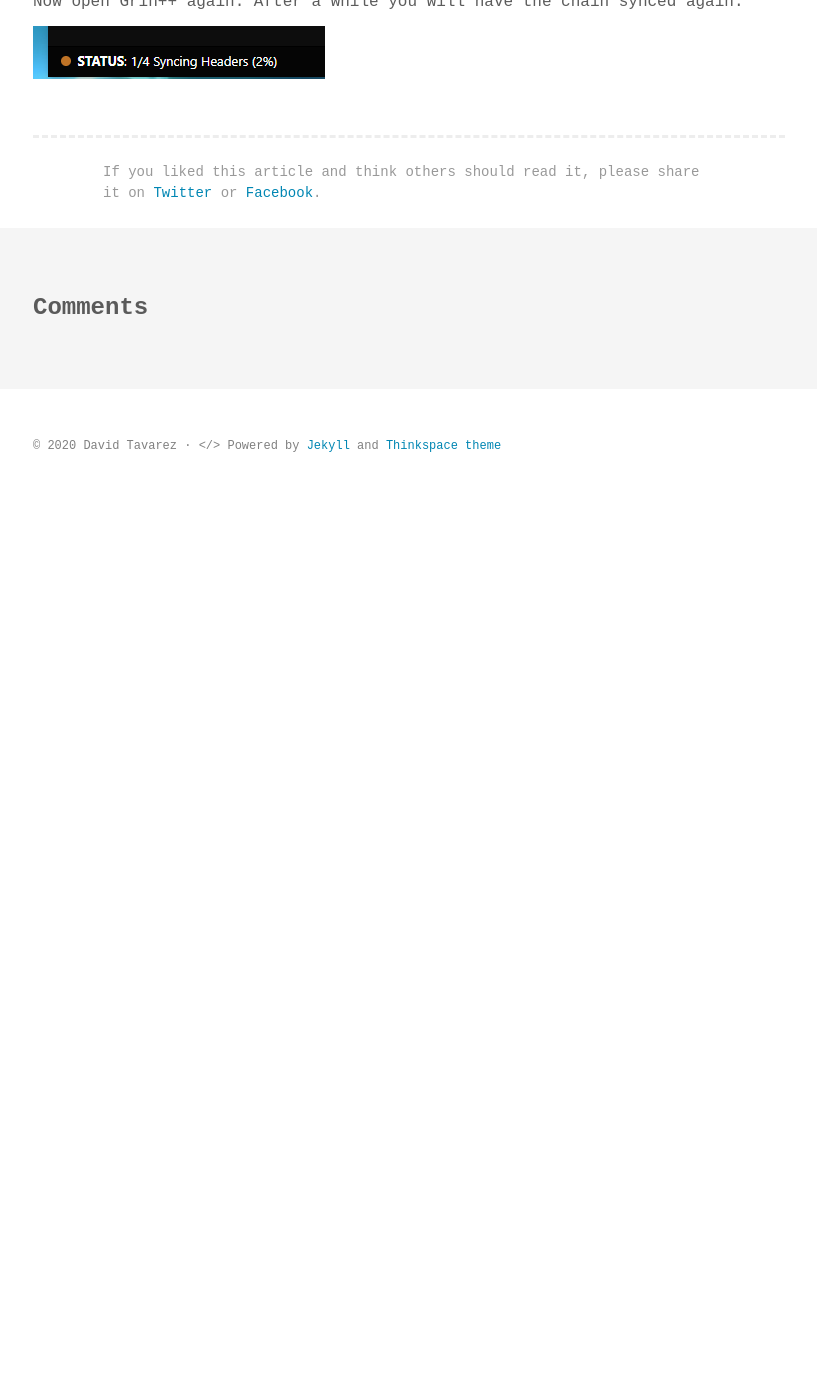
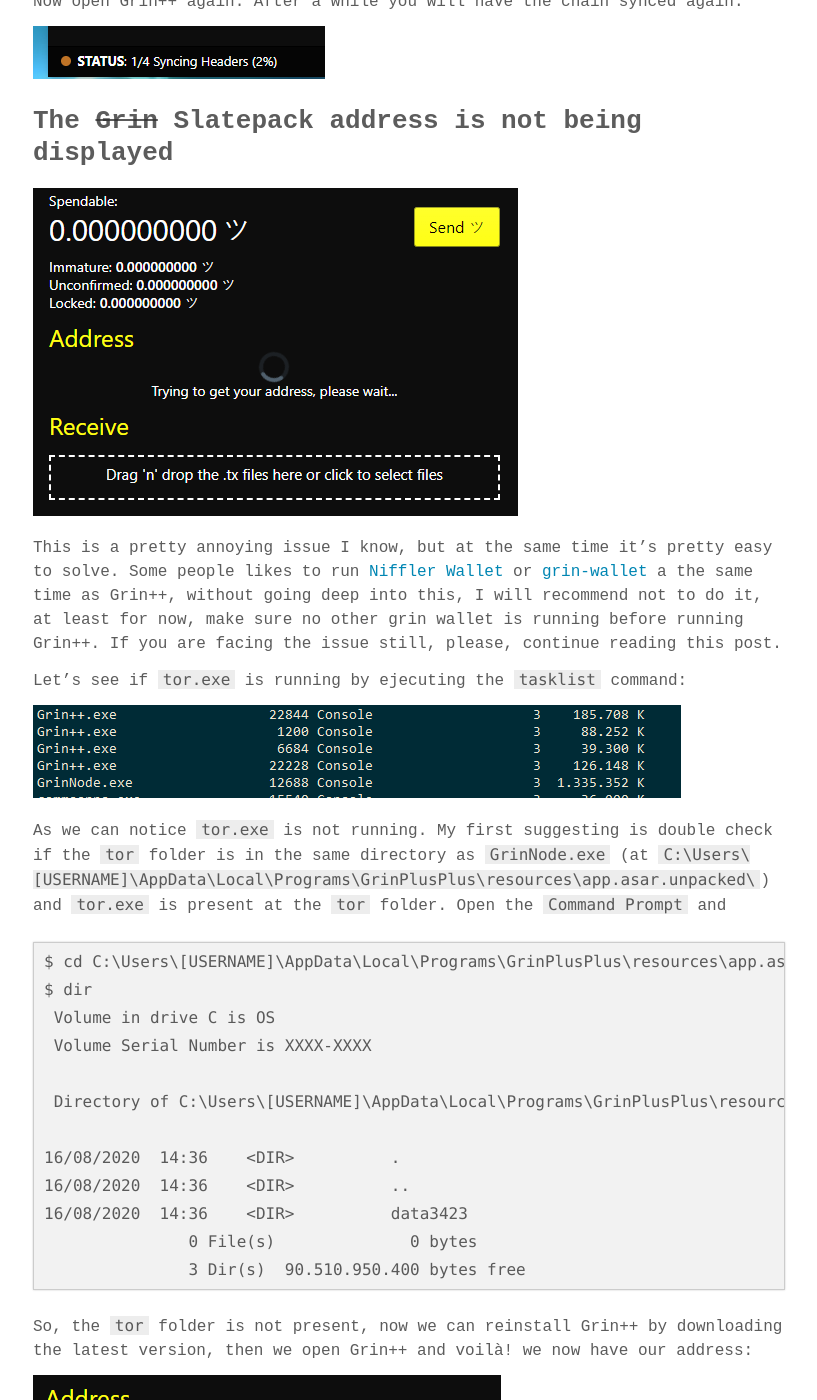
Before and after one commit to davidtavarez/davidtavarez.github.io, a Jekyll site: the page built from _posts/2020-08-12-troubleshooting-grinplusplus.md, in a window 1280 px wide and 1400 px high, scrolled down 3695 px. Shown: the whole window, without its empty margins (231-1048 px from the left). Built offline with Jekyll 4.4.1, drawn with Linux system fonts in a browser that asks for light colours; some web fonts are replaced; comment, search, counter and statistics services are not loaded; before the commit the page ends 4198 px from its top, so only the background shows below that.

Commit message:
more issues

````diff
--- a/_posts/2020-08-12-troubleshooting-grinplusplus.md
+++ b/_posts/2020-08-12-troubleshooting-grinplusplus.md
@@ -62,3 +62,34 @@
 Now open Grin++ again. After a while you will have the chain synced again.
 
 ![Syncing Headers](https://raw.githubusercontent.com/davidtavarez/davidtavarez.github.io/master/_images/posts/SyncingHeaders.png)
+
+## The ~~Grin~~ Slatepack address is not being displayed
+
+![No Address](https://raw.githubusercontent.com/davidtavarez/davidtavarez.github.io/master/_images/posts/NoAddress.png)
+
+This is a pretty annoying issue I know, but at the same time it's pretty easy to solve. Some people likes to run [Niffler Wallet](https://github.com/grinfans/Niffler) or [grin-wallet](https://github.com/mimblewimble/grin-wallet) a the same time as Grin++, without going deep into this, I will recommend not to do it, at least for now, make sure no other grin wallet is running before running Grin++. If you are facing the issue still, please, continue reading this post.
+
+Let's see if `tor.exe` is running by ejecuting the `tasklist` command:
+
+![tor.exe is not running](https://raw.githubusercontent.com/davidtavarez/davidtavarez.github.io/master/_images/posts/NoTorRunning.png)
+
+As we can notice `tor.exe` is not running. My first suggesting is double check if the `tor` folder is in the same directory as `GrinNode.exe` (at `C:\Users\[USERNAME]\AppData\Local\Programs\GrinPlusPlus\resources\app.asar.unpacked\`) and `tor.exe` is present at the `tor` folder. Open the `Command Prompt` and
+
+```
+$ cd C:\Users\[USERNAME]\AppData\Local\Programs\GrinPlusPlus\resources\app.asar.unpacked\bin\tor
+$ dir
+ Volume in drive C is OS
+ Volume Serial Number is XXXX-XXXX
+
+ Directory of C:\Users\[USERNAME]\AppData\Local\Programs\GrinPlusPlus\resources\app.asar.unpacked\bin\tor
+
+16/08/2020  14:36    <DIR>          .
+16/08/2020  14:36    <DIR>          ..
+16/08/2020  14:36    <DIR>          data3423
+               0 File(s)              0 bytes
+               3 Dir(s)  90.510.950.400 bytes free
+```
+
+So, the `tor` folder is not present, now we can reinstall Grin++ by downloading the latest version, then we open Grin++ and voilà! we now have our address:
+
+![tor.exe is running](https://raw.githubusercontent.com/davidtavarez/davidtavarez.github.io/master/_images/posts/TorRunning.png)
````
